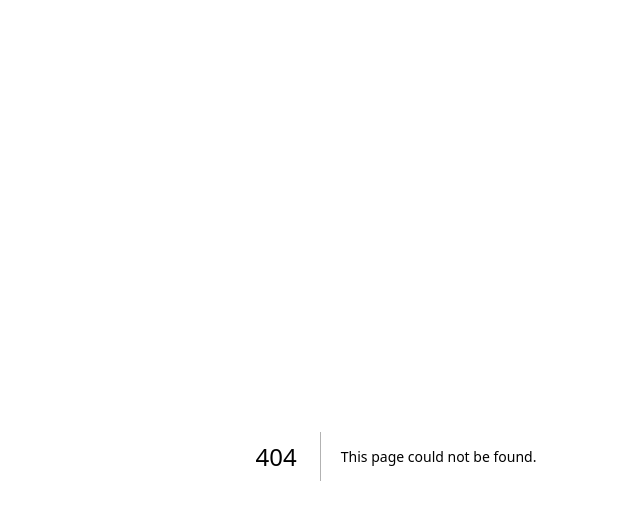
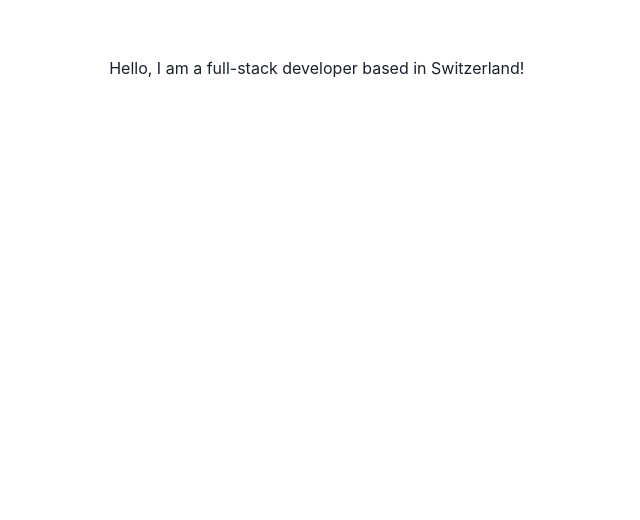
Before and after one commit to jhimy-michel/jmichel, a Next.js app: page / in a window 1280 px wide. Before the commit this address had no page. Shown: the top 520 px of the page, without its empty margins (244-884 px from the left). Built offline with nearby package versions, Linux system fonts and the light colour scheme.

Commit message:
fixing index page

```diff
--- a/pages/index,.js
+++ /dev/null
@@ -1,5 +0,0 @@
-const Page = () => {
-  return <div>Hello world</div>
-}
-
-export default Page
--- /dev/null
+++ b/pages/index.js
@@ -0,0 +1,13 @@
+import { Container, Box } from '@chakra-ui/react'
+
+const Home = () => {
+  return (
+    <Container>
+      <Box borderRadius="lg">
+        Hello, I am a full-stack developer based in Switzerland!
+      </Box>
+    </Container>
+  )
+}
+
+export default Home
```
Also changed, not shown: package.json (+12 -10 lines), 1 other file (tests, documents, lock files or other folders).
